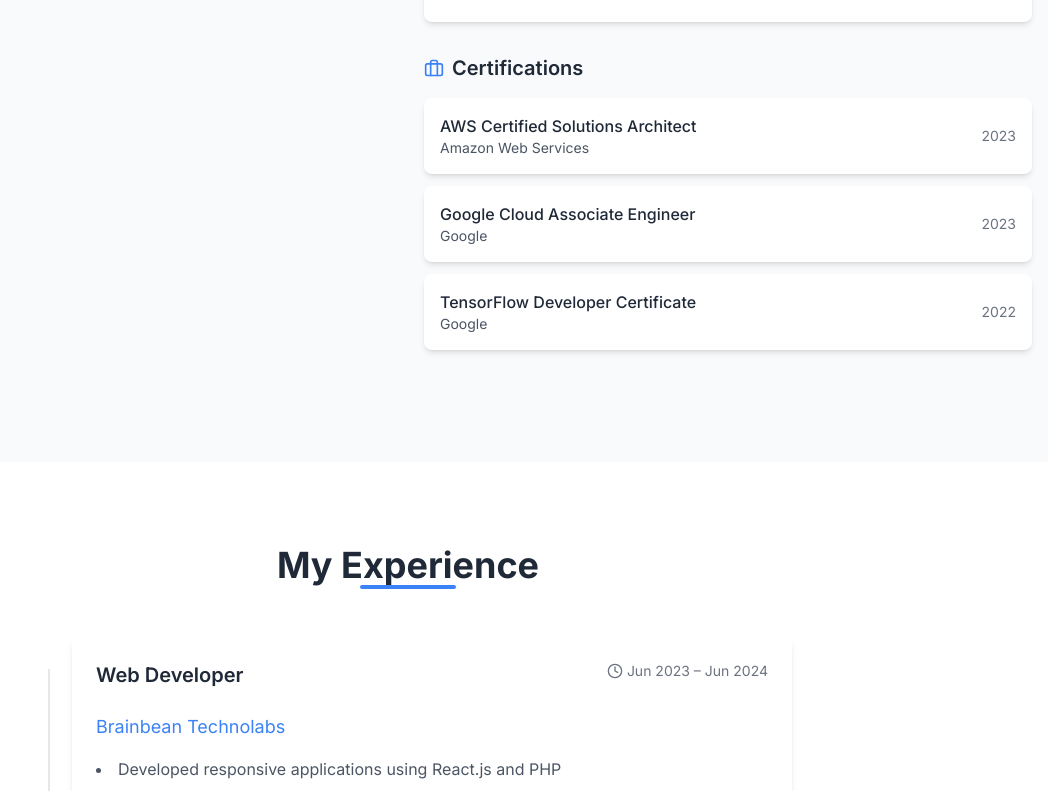
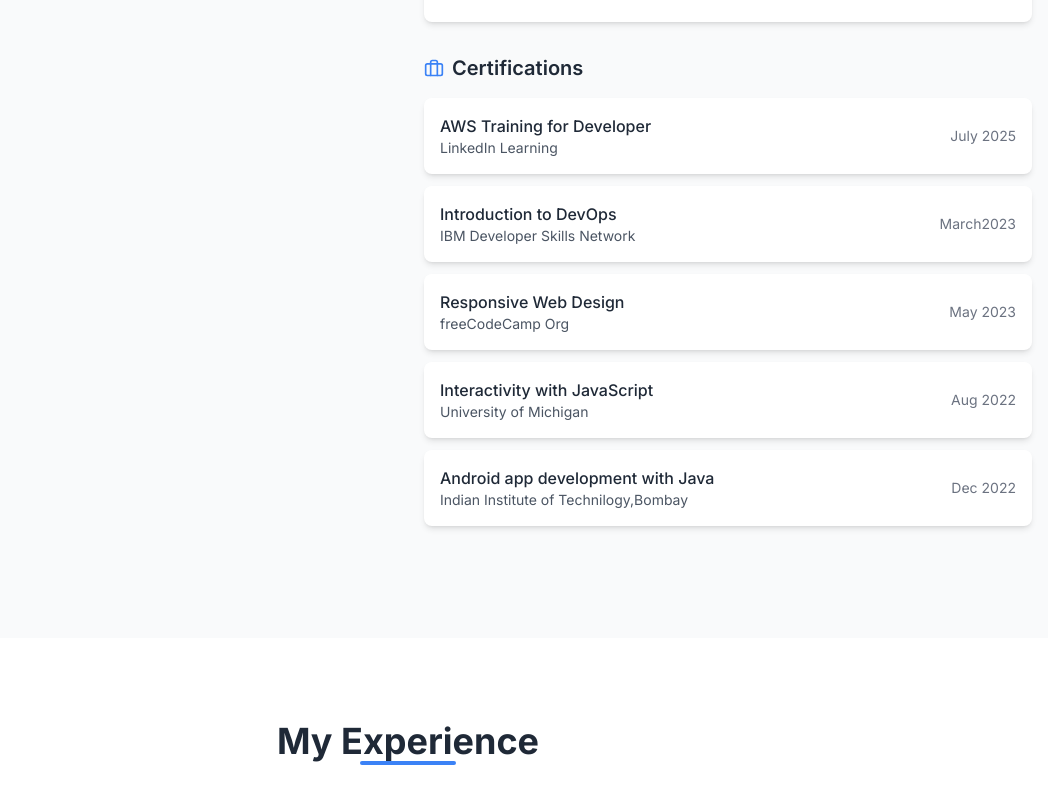
Before and after one commit to zeel1112/Portfolioweb-zeel, a React (Vite) app: page / in a window 1280 px wide. Shown: the part 1289-2080 px from the top of the page, without its empty margins (232-1280 px from the left). Built offline with nearby package versions, Linux system fonts and the light colour scheme.

Commit message:
personalData updates

```diff
--- a/src/data/personalData.js
+++ b/src/data/personalData.js
@@ -4,12 +4,12 @@
   email: 'zeel2002patel@gmail.com',
   phone: '+1 (647) 234-3829',
   linkedin: 'https://www.linkedin.com/in/zeel-patel',
-  github: 'https://github.com/zeel-patel',
+  github: 'https://github.com/zeel1112',
   resumeLink: '/ZeelPatel-Resume.pdf',
 
   roles: [
     'Full-Stack Web Developer',
-    'Software Engineer',
+    'Aspiring Software Developer',
     'AI & ML Enthusiast',
     'Cloud-Native Builder',
     'Open-Source Contributor',
@@ -23,7 +23,7 @@
     "I’m Zeel Patel, a full-stack developer passionate about solving real-world problems through code. " +
     "My toolkit spans React, Node.js, Python, and AWS, backed by AI/ML know-how and a knack for clean architecture. " +
     "Whether it’s an e-commerce launch or an ML-powered finance app, I deliver maintainable, secure, user-centric solutions.",
-  interests: ['Open Source','Hackathons','Photography','Travel','Cooking'],
+  interests: ['Solving Real-World Problems','Hackathons','Photography','Dance','Cooking'],
 
   education: [
     {
@@ -39,12 +39,12 @@
       gpa: "8.75"
     }
   ],
-  interests: ["AI", "IoT", "Smart Agriculture", "Competitive Programming"],
+  interests: ["Application Development", "AI/ML", "Real World Problems", "Competitive Programming"],
   experiences: [
     {
-      role: "Web Developer",
+      role: "Full-Stack Web Developer",
       company: "Brainbean Technolabs",
-      duration: "Jun 2023 – Jun 2024",
+      duration: "Aug 2021 – Jun 2024",
       description: [
         "Developed responsive applications using React.js and PHP",
         "Implemented SEO strategies to improve site visibility",
@@ -54,7 +54,7 @@
       skills: ["React.js", "PHP", "SEO", "CI/CD", "Caching"]
     },
     {
-      role: "ReactJS Intern",
+      role: "ReactJS Developer Intern",
       company: "Techelecon",
       duration: "May 2023 – Jun 2023",
       description: [
@@ -72,22 +72,22 @@
       description: "Competitive programming platform with containerized code execution and real-time problem-solving capabilities",
       image: "https://images.pexels.com/photos/546819/pexels-photo-546819.jpeg",
       tags: ["React.js", "Node.js", "Docker", "MongoDB"],
-      githubLink: "https://github.com/zeelpatel/code-hustle",
+      githubLink: "https://github.com/zeel1112/Code-Hustle",
       demoLink: "https://code-hustle.example.com"
     },
     {
       title: "FinSecure",
       description: "AI-Powered budgeting system with machine learning-based expense classification and financial insights",
       image: "https://images.pexels.com/photos/8370752/pexels-photo-8370752.jpeg",
-      tags: ["Python", "TensorFlow", "React.js", "PostgreSQL"],
-      githubLink: "https://github.com/zeelpatel/finsecure"
+      tags: ["Python", "Flask", "React.js", "PostgreSQL"],
+      githubLink: "https://github.com/zeel1112/Finsecure-Application"
     },
     {
       title: "Auto Warehouse Object Detection",
       description: "Real-time object recognition system for automated warehouse management using computer vision",
       image: "https://images.pexels.com/photos/2659939/pexels-photo-2659939.jpeg",
       tags: ["Python", "OpenCV", "TensorFlow", "IoT"],
-      githubLink: "https://github.com/zeelpatel/warehouse-detection"
+      githubLink: "https://github.com/zeel1112/AI-Crop-yield-prediction"
     },
     {
       title: "Portfolio Optimization in Finance",
@@ -121,19 +121,29 @@
   ],
   certifications: [
     {
-      title: "AWS Certified Solutions Architect",
-      issuer: "Amazon Web Services",
-      date: "2023"
+      title: "AWS Training for Developer",
+      issuer: "LinkedIn Learning",
+      date: "July 2025"
     },
     {
-      title: "Google Cloud Associate Engineer",
-      issuer: "Google",
-      date: "2023"
+      title: "Introduction to DevOps",
+      issuer: "IBM Developer Skills Network",
+      date: "March2023"
     },
     {
-      title: "TensorFlow Developer Certificate",
-      issuer: "Google",
-      date: "2022"
+      title: "Responsive Web Design",
+      issuer: "freeCodeCamp Org",
+      date: "May 2023"
+    },
+    {
+      title: "Interactivity with JavaScript",
+      issuer: "University of Michigan",
+      date: "Aug 2022"
+    },
+    {
+      title: "Android app development with Java",
+      issuer: "Indian Institute of Technilogy,Bombay",
+      date: "Dec 2022"
     }
   ],
   volunteeringRoles: [
@@ -144,10 +154,22 @@
       description: "Organized weekly coding sessions and workshops for students"
     },
     {
-      role: "Open Source Contributor",
-      organization: "Various Projects",
-      duration: "2022-Present",
-      description: "Contributing to open-source projects in the JavaScript ecosystem"
+      role: "Member of Parliament",
+      organization: "Gujarat Youth Parliament 2024 (GYP 2024)",
+      duration: "March 2024",
+      description: "Participating in fervent discussions, formulating resolutions, and working alongside fellow youthful influencers was an exceptional experience. "
+    },
+    {
+      role: "General Secretary",
+      organization: " MBIT Central Committee 2023",
+      duration: "2023-2024",
+      description: "Oraganizing events like Tech Fest, Fresher's, and other cultural events. "
+    },
+    {
+      role: "Training & Placement Coordinator",
+      organization: "CVM University",
+      duration: "March 2024",
+      description: "Organizing on campus events and networking with recruiters and industry experts"
     }
   ],
   contact: {
```
